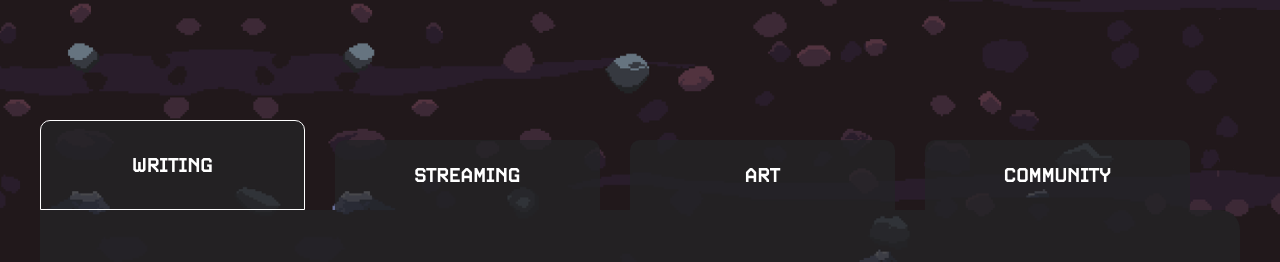
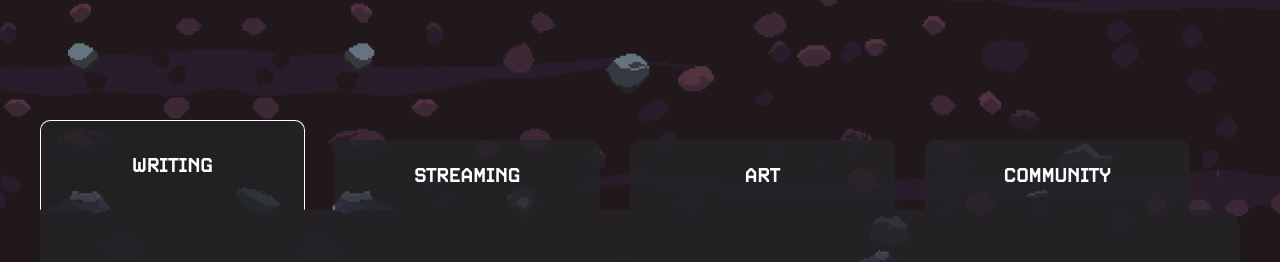
Before and after one commit to Romaniero1/comm, a Next.js app: page / in a window 1280 px wide. Shown: the part 1040-1302 px from the top of the page. Built offline with nearby package versions, Linux system fonts and the light colour scheme.

Commit message:
edit layout

```diff
--- a/components/main/flow.tsx
+++ b/components/main/flow.tsx
@@ -29,16 +29,16 @@ export const Flow = () => {
                 <div className='w-[1200px] pt-[140px]'>
                     <Tabs>
                         <TabList className={"uppercase flex flex-row"}>
-                            <Tab className={"flex h-[70px] w-[265px] mr-[30px] bg-[#242426] bg-opacity-80 rounded-t-[10px] justify-center items-center hover:border hover:h-[90px] hover:-mt-5"} selectedClassName={"border h-[90px] -mt-5"}>
+                            <Tab className={"flex h-[70px] w-[265px] mr-[30px] bg-[#242426] bg-opacity-80 rounded-t-[10px] justify-center items-center hover:border hover:border-b-transparent hover:h-[90px] hover:-mt-5"} selectedClassName={"border border-b-transparent h-[90px] -mt-5 outline-none"}>
                                 <h3>Writing</h3>
                             </Tab>
-                            <Tab className={"flex h-[70px] w-[265px] mr-[30px] bg-[#242426] bg-opacity-80 rounded-t-[10px] justify-center items-center hover:border hover:h-[90px] hover:-mt-5"} selectedClassName={"border h-[90px] -mt-5"}>
+                            <Tab className={"flex h-[70px] w-[265px] mr-[30px] bg-[#242426] bg-opacity-80 rounded-t-[10px] justify-center items-center hover:border hover:border-b-transparent hover:h-[90px] hover:-mt-5"} selectedClassName={"border border-b-transparent h-[90px] -mt-5 outline-none"}>
                                 <h3>Streaming</h3>
                             </Tab>
-                            <Tab className={"flex h-[70px] w-[265px] mr-[30px] bg-[#242426] bg-opacity-80 rounded-t-[10px] justify-center items-center hover:border hover:h-[90px] hover:-mt-5"} selectedClassName={"border h-[90px] -mt-5"}>
+                            <Tab className={"flex h-[70px] w-[265px] mr-[30px] bg-[#242426] bg-opacity-80 rounded-t-[10px] justify-center items-center hover:border hover:border-b-transparent hover:h-[90px] hover:-mt-5"} selectedClassName={"border border-b-transparent h-[90px] -mt-5 outline-none"}>
                                 <h3>Art</h3>
                             </Tab>
-                            <Tab className={"flex h-[70px] w-[265px] bg-[#242426] bg-opacity-80 rounded-t-[10px] justify-center items-center hover:border hover:h-[90px] hover:-mt-5"} selectedClassName={"border h-[90px] -mt-5"}>
+                            <Tab className={"flex h-[70px] w-[265px] bg-[#242426] bg-opacity-80 rounded-t-[10px] justify-center items-center hover:border hover:border-b-transparent hover:h-[90px] hover:-mt-5"} selectedClassName={"border border-b-transparent h-[90px] -mt-5 outline-none"}>
                                 <h3>Community</h3>
                             </Tab>
                         </TabList>
```
